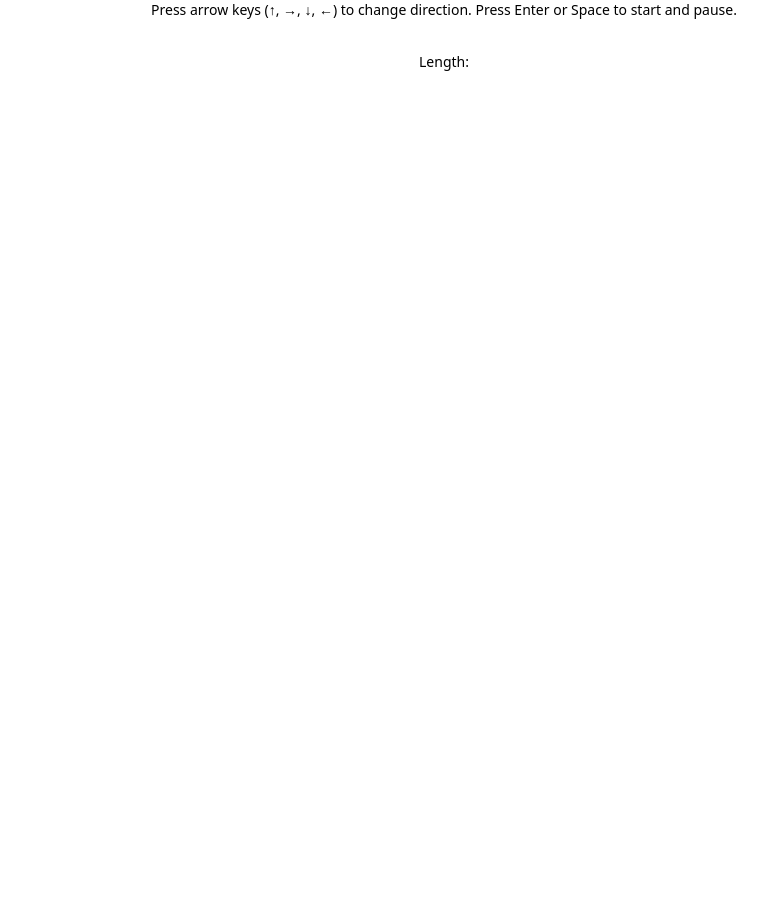
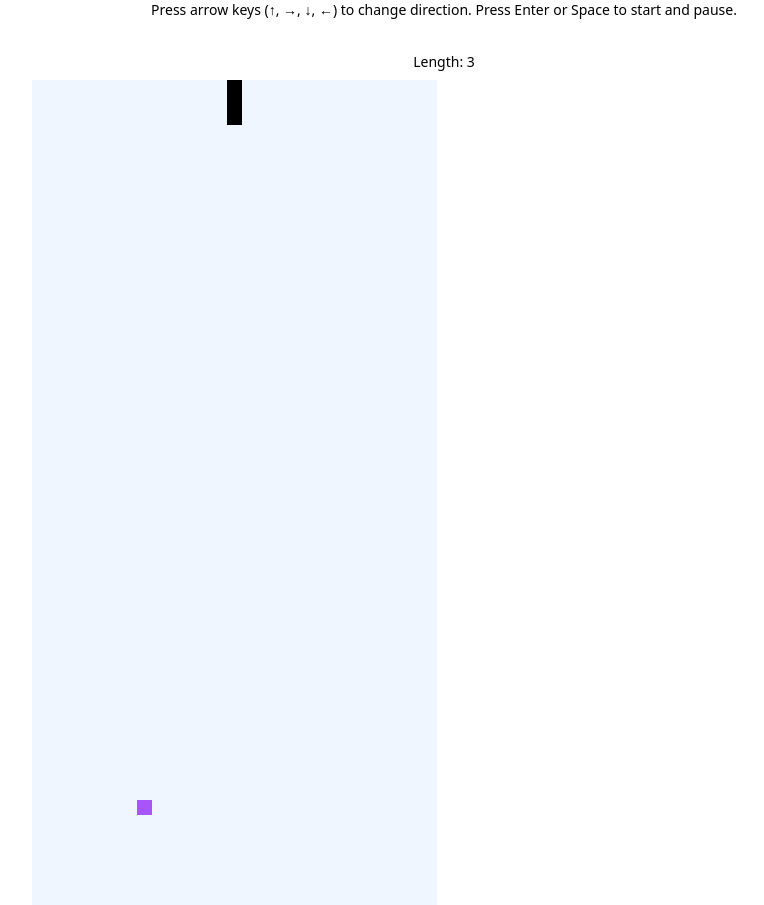
Before and after one commit to halosatrio/serpiente, a Vue app: page / in a window 1280 px wide. Shown: the whole page, without its empty margins (196-960 px from the left). Before the commit the page ends 800 px from the top, so only its background shows below. Built offline with nearby package versions, Linux system fonts and the light colour scheme; the HTML template or start-up script is replaced by a standard one.

Commit message:
feat: add fucntionality

```diff
--- a/src/App.vue
+++ b/src/App.vue
@@ -1,6 +1,6 @@
 <script setup lang="ts">
 import { computed, onMounted, onUnmounted, ref } from 'vue'
-import { COL_LENGTH, DOWN, LEFT, RIGHT, ROW_LENGTH, UP } from '@/constants'
+import { COL_LENGTH, ROW_LENGTH, LEFT, RIGHT, UP, DOWN } from '@/constants'
 import type { Direction, RowCol, SnakeBody } from '@/types'
 import Snake from '@/classes/snake'
 
@@ -27,17 +27,19 @@ const generateFood = (body: SnakeBody) => {
   return rowCols[randomIndex]
 }
 
+let windowWidth = ref(window.innerWidth)
+
 const snake = ref(new Snake())
-// const snakeBody = ref(snake.value.body)
-// const snakeLength = ref(snake.value.length)
+const snakeBody = ref(snake.value.body)
+const snakeLength = ref(snake.value.length)
 const food = ref<RowCol>(generateFood(snake.value.body))
 const direction = ref<Direction>(snake.value.currentDirection)
 const intervalId = ref<NodeJS.Timeout | null>(null)
 const isGameOver = ref(false)
 
 // Optional computed properties
-const snakeBody = computed(() => snake.value.body)
-const snakeLength = computed(() => snake.value.length)
+// const snakeBody = computed(() => snake.value.body)
+// const snakeLength = computed(() => snake.value.length)
 
 const resetGameState = () => {
   snake.value = new Snake()
@@ -53,6 +55,8 @@ const startTimer = () => {
   const id = setInterval(() => {
     try {
       const { length, body, isFoodEaten } = snake.value.moveOneStep(direction.value, food.value)
+      snakeBody.value = body
+      snakeLength.value = length
       if (isFoodEaten) {
         food.value = generateFood(body)
       }
@@ -134,20 +138,82 @@ onUnmounted(() => {
 
 <template>
   <div class="flex flex-col items-center w-full">
-    <p class="text-sm mb-6">
+    <p v-if="!(windowWidth <= 640)" class="text-sm mb-6">
       Press arrow keys (↑, →, ↓, ←) to change direction. Press Enter or Space to start and pause.
     </p>
 
-    <div class="py-2 text-sm">Length:</div>
+    <div class="py-2 text-sm">Length: {{ snakeLength }}</div>
+
     <div class="relative flex flex-col w-full lg:w-[unset]">
+      <!-- if game over -->
       <div
+        v-if="isGameOver"
+        @click="startTimer"
+        class="absolute left-0 right-0 bottom-0 top-0 z-9 bg-black bg-opacity-75 flex flex-col items-center justify-center cursor-pointer"
+      >
+        <div class="absolute top-[30px] flex flex-col items-center">
+          <div class="text-white text-3xl mb-1">Game Over</div>
+          <div class="text-white mb-1">Final length: {{ snakeLength }}</div>
+
+          <div v-if="windowWidth <= 640" class="text-white">Click to play again!</div>
+          <div v-else class="text-white">Click or press Enter or Space to play again!</div>
+        </div>
+      </div>
+      <!-- end if game over -->
+
+      <!-- if not game over -->
+      <div
+        v-if="windowWidth <= 640 && !isGameOver && intervalId === null"
+        @click="startTimer"
         class="absolute left-0 right-0 bottom-0 top-0 z-9 bg-black bg-opacity-75 flex flex-col items-center justify-center cursor-pointer"
       >
         <div class="absolute top-[30px] flex flex-col items-center">
           <div class="text-white text-3xl mb-1">Click to play!</div>
         </div>
       </div>
+      <!-- end if not game over -->
+
+      <div
+        :style="{
+          gridTemplateColumns: `repeat(${COL_LENGTH}, ${windowWidth <= 640 ? '1fr' : '15px'})`,
+        }"
+        class="grid"
+      >
+        <div v-for="(rows, i) in grid" :key="i">
+          <div
+            v-for="(_, j) in rows"
+            :key="j"
+            :class="[
+              'aspect-square',
+              snakeBody[JSON.stringify([i, j])]
+                ? 'bg-black'
+                : JSON.stringify([i, j]) === JSON.stringify(food)
+                  ? 'bg-purple-500'
+                  : 'bg-blue-50',
+            ]"
+          ></div>
+        </div>
+      </div>
     </div>
+    <!-- if game over -->
+  </div>
+
+  <div v-if="windowWidth <= 640" class="flex flex-col gap-[3px] p-8">
+    <button class="flex justify-center" @click="changeDirection(UP)">
+      <img alt="arrow up" class="w-[50px]" />
+    </button>
+    <div class="flex gap-[50px]">
+      <button @click="changeDirection(LEFT)">
+        <img alt="arrow left" class="w-[50px]" />
+      </button>
+
+      <button @click="changeDirection(RIGHT)">
+        <img alt="arrow right" class="w-[50px]" />
+      </button>
+    </div>
+    <button class="flex justify-center" @click="changeDirection(DOWN)">
+      <img alt="arrow down" class="w-[50px]" />
+    </button>
   </div>
 </template>
 
--- a/src/constants/index.ts
+++ b/src/constants/index.ts
@@ -2,6 +2,6 @@ export const RIGHT = 0
 export const LEFT = 1
 export const UP = 2
 export const DOWN = 3
-export const IS_MOBILE = window.innerWidth <= 640
 export const ROW_LENGTH = 27
-export const COL_LENGTH = IS_MOBILE ? ROW_LENGTH : 55
+export const COL_LENGTH = 55
+export const COL_LENGTH_MOBILE = 27
```
